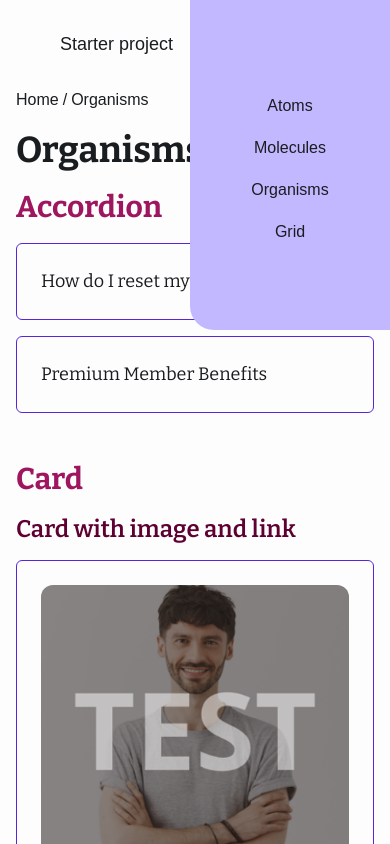
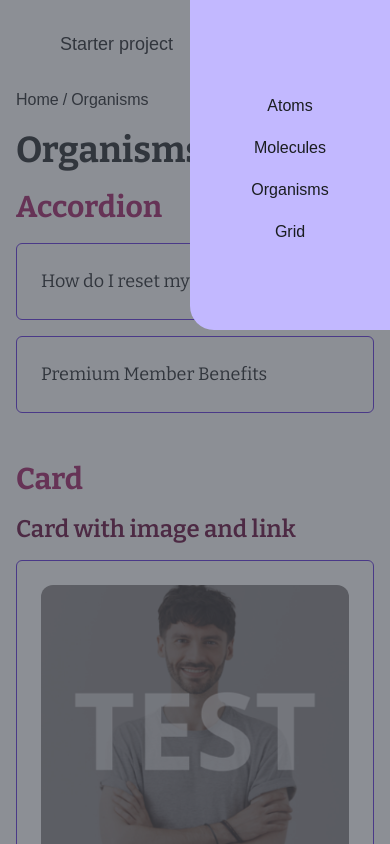
Before and after one commit to marboqmar/starter, a React (Vite) app: page /organisms in a window 390 px wide. Both pictures are taken after a click on the button 354 px from the left and 44 px from the top of the page. Shown: the top 844 px of the page. Built offline with nearby package versions, Linux system fonts and the light colour scheme; a web font is replaced by a local one.

Commit message:
Added Backdrop atom

```diff
--- /dev/null
+++ b/src/components/atoms/internal/Backdrop/Backdrop.css
@@ -0,0 +1,20 @@
+.backdrop {
+  position: fixed;
+  inset: 0;
+  width: 100vw;
+  height: 100vh;
+  z-index: 5;
+  background-color: var(--backdrop-bg);
+  cursor: pointer;
+  /* Smooth entry */
+  animation: fadeIn var(--motion-duration-standard) var(--motion-easing-standard);
+}
+
+@keyframes fadeIn {
+  from {
+    opacity: 0;
+  }
+  to {
+    opacity: 1;
+  }
+}
--- /dev/null
+++ b/src/components/atoms/internal/Backdrop/Backdrop.jsx
@@ -0,0 +1,19 @@
+import './Backdrop.css';
+
+/**
+ * Backdrop component
+ *
+ * Component props:
+ * @param {boolean} isVisible - Whether the backdrop exists on the DOM or not.
+ * @param {function} onClick - Function to execute when the backdrop is clicked.
+ *
+ * @example
+ * <Backdrop isVisible={isExpanded} onClick={toggleMenu} />
+ */
+
+export const Backdrop = ({ isVisible, onClick }) => {
+  // If backdrop is not active, do not render anything
+  if (!isVisible) return null;
+
+  return <div className="backdrop" onClick={onClick} aria-hidden="true"></div>;
+};
--- a/src/components/molecules/MobileMenu/MobileMenu.jsx
+++ b/src/components/molecules/MobileMenu/MobileMenu.jsx
@@ -6,6 +6,7 @@ import { Button } from '../../atoms/Button/Button';
 import { Icon } from '../../atoms/Icon/Icon';
 import { useScrollLock } from '../../../hooks/useScrollLock';
 import { FocusTrap } from '../../utils/FocusTrap/FocusTrap';
+import { Backdrop } from '../../atoms/internal/Backdrop/Backdrop';
 
 export const MobileMenu = ({ items }) => {
   const [isExpanded, setIsExpanded] = useState(false);
@@ -18,6 +19,7 @@ export const MobileMenu = ({ items }) => {
   return (
     <div className={`mobile-menu ${isExpanded ? 'mobile-menu--expanded' : ''}`}>
       <BurgerButton isExpanded={isExpanded} onClick={toggleMenu} />
+      <Backdrop isVisible={isExpanded} onClick={toggleMenu} />
       <FocusTrap isActive={isExpanded}>
         <div className="mobile-menu__content">
           <Button
--- a/src/css/global/color-variables.css
+++ b/src/css/global/color-variables.css
@@ -44,6 +44,7 @@
   --color-gray-700: #373e4c;
   --color-gray-800: #252b37;
   --color-gray-900: #101828;
+  --color-gray-600-a60: rgba(65, 70, 81, 0.6);
 
   /* Alerts - info */
   --color-info: #2e90fa;
@@ -140,6 +141,9 @@
    ========================================================================== */
 :root {
   /* --- ATOMS --- */
+  /* Backdrop */
+  --backdrop-bg: var(--color-gray-600-a60);
+
   /* Button - primary */
   --button-primary-text: var(--text-inverted);
   --button-primary-bg: var(--color-primary-600);
```
